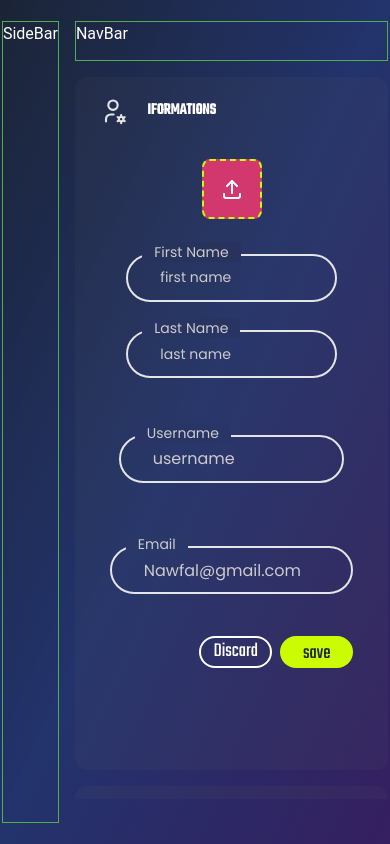
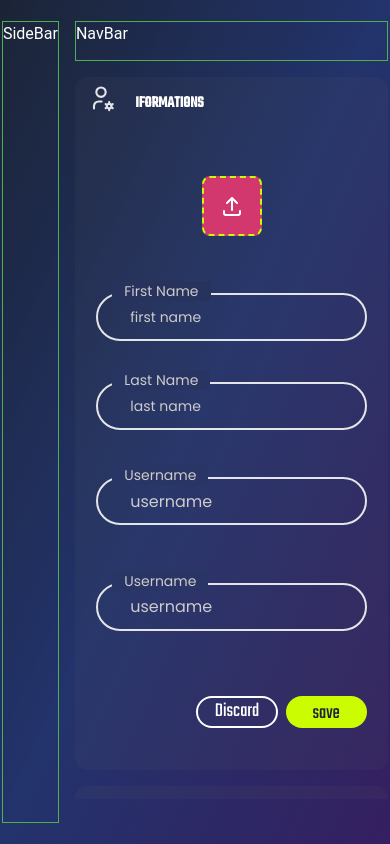
Before and after one commit to FRAGG33R/whiff-waff, a Next.js app in the folder client/: page /settings in a window 390 px wide. Built offline with nearby package versions, Linux system fonts and the light colour scheme.

Commit message:
fixed : informations page responsive

```diff
--- a/client/src/components/settings/informationsSetting.tsx
+++ b/client/src/components/settings/informationsSetting.tsx
@@ -38,13 +38,13 @@ const InformationsSetting = () => {
       setEmailError(true);
     else
       console.log("code is valid");
-    const res ={
+    const res = {
       firstName,
       lastName,
       username,
       email,
     }
-    try{
+    try {
       const req = await axios.post(`http://e3r10p14.1337.ma:3000/api/v1/auth/`, res);
       console.log(req);
       console.log(req.data);
@@ -58,8 +58,8 @@ const InformationsSetting = () => {
     console.log(file);
   };
   return (
-    <div className="w-[96%]  md:w-[95%] h-[98%]   flex items-center  justify-start flex-col gap-2 md:gap-5 ">
-      <div className="w-[96%] md:w[94%] h-[8%] md:h-[7%]  flex flex-row items-center  justify-center gap-2 md:gap-4">
+    <div className="w-[96%]  md:w-[95%] h-[98%]  flex items-center  justify-start flex-col gap-4 md:gap-6 ">
+      <div className="w-[96%] md:w[94%] h-[8%] md:h-[7%]  flex flex-row items-start  justify-start gap-2 md:gap-4">
         <div className="md:h-[80%] ">
           <Image
             src={InformationIcons}
@@ -72,18 +72,17 @@ const InformationsSetting = () => {
           IFORMATIONS
         </div>
       </div>
-      <div className="w-full h-[80%] md:h-[88%]  flex flex-col items-center justify-center gap-4 md:gap-10 ">
-        <div className="w-[90%] h-[30%] flex items-center justify-center ">
+      <div className="w-full h-screen flex flex-col items-center justify-center gap-3 md:gap-6 ">
+        <div className="w-[90%] h-[20%] flex items center justify-center ">
           <div className="relative w-1/2">
             <div className="absolute inset-0 flex items-center justify-center">
               <ImageUpload onImageUpload={handleImageUpload} />
             </div>
           </div>
         </div>
-        <div className=" w-full h-screen flex flex-col items-center  gap-4 md:gap-4 ">
-          <div className="w-[70%]  h-[35%] md:w-auto md:h-auto lg:w-auto lg:w-auto flex flex-col md:flex-row items-center  justify-center gap-4
-           md:gap-4  ">
-            <div className="w-full md:w-[50%] lg:w-[52%]  h-[90%] md:h-[92%] lg:[96%] flex  justify-start items-center ">
+        <div className="w-[90%] md:w-[90%] lg:w-[90%] xl:w-[82%] h-[26%]  md:h-[15%] lg:h-[15%] xl:h-[15%] flex flex-col md:flex-row items-center  justify-center gap-4
+           md:gap-4">
+          <div className="w-full md:w-[50%] lg:w-[52%]  h-[90%] md:h-[92%] lg:[96%] flex  justify-center items-center ">
             <div>
               <UserInput
                 placeholder="first name"
@@ -100,7 +99,7 @@ const InformationsSetting = () => {
               />
             </div>
           </div>
-            <div className="w-full md:w-[50%] lg:w-[52%] h-[90%] md:h-[92%] lg:[96%]  flex items-center justify-start  ">
+          <div className="w-full md:w-[50%] lg:w-[52%] h-[90%] md:h-[92%] lg:[96%]  flex items-center justify-center  ">
             <div>
               <UserInput
                 placeholder="last name"
@@ -118,7 +117,7 @@ const InformationsSetting = () => {
             </div>
           </div>
         </div>
-          <div className="w-[75%] md:w-[80%] lg:w-[90%] h-[30%] md:h-[30%] lg:h-[32%]  flex items-center justify-center">
+        <div className="w-[90%] h-[15%] flex items-center justify-center ">
           <div>
             <UserInput
               placeholder="username"
@@ -135,25 +134,24 @@ const InformationsSetting = () => {
             />
           </div>
         </div>
-          <div className="h-[40%] w-[90%] flex flex-col  items-center justify-center gap-2 md:gap-4">
-            <div className="w-[90%]  md:w-[88%] lg:w-[92%] h-[50%] md:h-[46%] lg:h-[50%] flex items-center justify-center ">
+        <div className="w-[90%] h-[15%] flex items-center justify-center">
           <div>
             <UserInput
-                  placeholder="Nawfal@gmail.com"
-                  type="email"
-                  label="Email"
-                  lableColor="#293769"
+              placeholder="username"
+              type="text"
+              label="Username"
+              lableColor="#293665"
               width="2xl"
-                  regExp={/^[a-zA-Z0-9._%+-]+@[a-zA-Z0-9.-]+\.[a-zA-Z]{2,}$/}
-                  isError={emailError}
+              regExp={/^[a-zA-Z0-9_.]{3,16}$/}
+              isError={userError}
               isDisabled={false}
-                  value={email}
-                  setError={setEmailError}
-                  setValue={setEmail}
+              value={username}
+              setError={setUserError}
+              setValue={setUsername}
             />
           </div>
         </div>
-            <div className="w-[90%]  md:w-[88%] sm:w-[80%] lg:w-[75%]  h-[50%] md:h-[52%] lg:h-[54%] flex items-center justify-end  gap-2">
+        <div className="w-[90%] h-[15%] flex items-center justify-end  gap-2">
           <div className=" w-[30%] md:w-[31%] lg:w-[32%] h-[50%] h-[50%] md:h-[52%] lg:h-[54%] flex items-center justify-center ">
             <SecondaryButton text="Discard" onClick={handleCancle} />
           </div>
@@ -161,9 +159,7 @@ const InformationsSetting = () => {
             <PrimaryButton text="save" onClick={handleConfirm} />
           </div>
         </div>
-          </div>
 
-        </div>
       </div>
     </div>
   );
--- a/client/src/components/settings/settingPage.tsx
+++ b/client/src/components/settings/settingPage.tsx
@@ -11,7 +11,7 @@ const SettingPage = () => {
         <div className="h-[5%] md:h-[7%] w-full  border border-green-500 ">
 			NavBar
 		</div>
-        <div className='h-[90%] md:h[92%] flex flex-col lg:flex-row  gap-4 md:gap-10 overflow-auto lg:overflow-hidden'>
+        <div className='h-[90%] md:h[92%] flex flex-col md:flex-row  gap-4 md:gap-10 overflow-auto md:overflow-hidden'>
             <div className="flex items-center justify-center h-[96%]  md:w-[60%] w-full lg:w-[60%] bg-CarbonGrey bg-opacity-10  rounded-xl">
                 <InformationsSetting/>
             </div>
--- a/client/src/components/settings/uploadImg.tsx
+++ b/client/src/components/settings/uploadImg.tsx
@@ -2,10 +2,8 @@ import React, { useCallback, useState } from 'react';
 import { useDropzone } from 'react-dropzone';
 import axios from 'axios';
 import { IconUpload } from '@tabler/icons-react';
+import { ImageUploadProps } from "../../types/uploadType";
 
-interface ImageUploadProps {
-  onImageUpload: (file: File) => void;
-}
 
 const ImageUpload: React.FC<ImageUploadProps> = ({ onImageUpload }) => {
   const [selectedFile, setSelectedFile] = useState<File | null>(null);
--- a/client/src/components/ui/inputs/userInput.tsx
+++ b/client/src/components/ui/inputs/userInput.tsx
@@ -50,9 +50,9 @@ const UserInput: React.FC<InputProps> = ({
             : width === "xl"
             ? "w-40 sm:w-52 md:w-52 lg:w-72 md:h-12 h-10 text-sm md:text-md"
             : width === "sml"
-            ? "w-full sm:w-56 md:w-44 lg:w-[15rem] xl:w-[17rem]   h-12   lg:h-12 text-sm md:text-md"
+            ? "w-full sm:w-56 md:w-44 lg:w-[13rem] xl:w-[15rem] 2xl:w-[18rem]   h-12   lg:h-12 text-sm md:text-md"
             : width === "2xl"
-            ? "w-full  md:w-96 lg:w-[30rem] xl:w-[35rem]  h-12 "
+            ? "w-full  md:w-96 lg:w-[29rem] xl:w-[35rem] 2xl:w-[43rem] 3xl:w-[48rem] h-12 "
             : ""
         }`}
       ></input>
--- /dev/null
+++ b/client/src/types/uploadType.ts
@@ -0,0 +1,3 @@
+export interface ImageUploadProps {
+    onImageUpload: (file: File) => void;
+}
```
Lines whose indentation alone changed are shown as unchanged.
